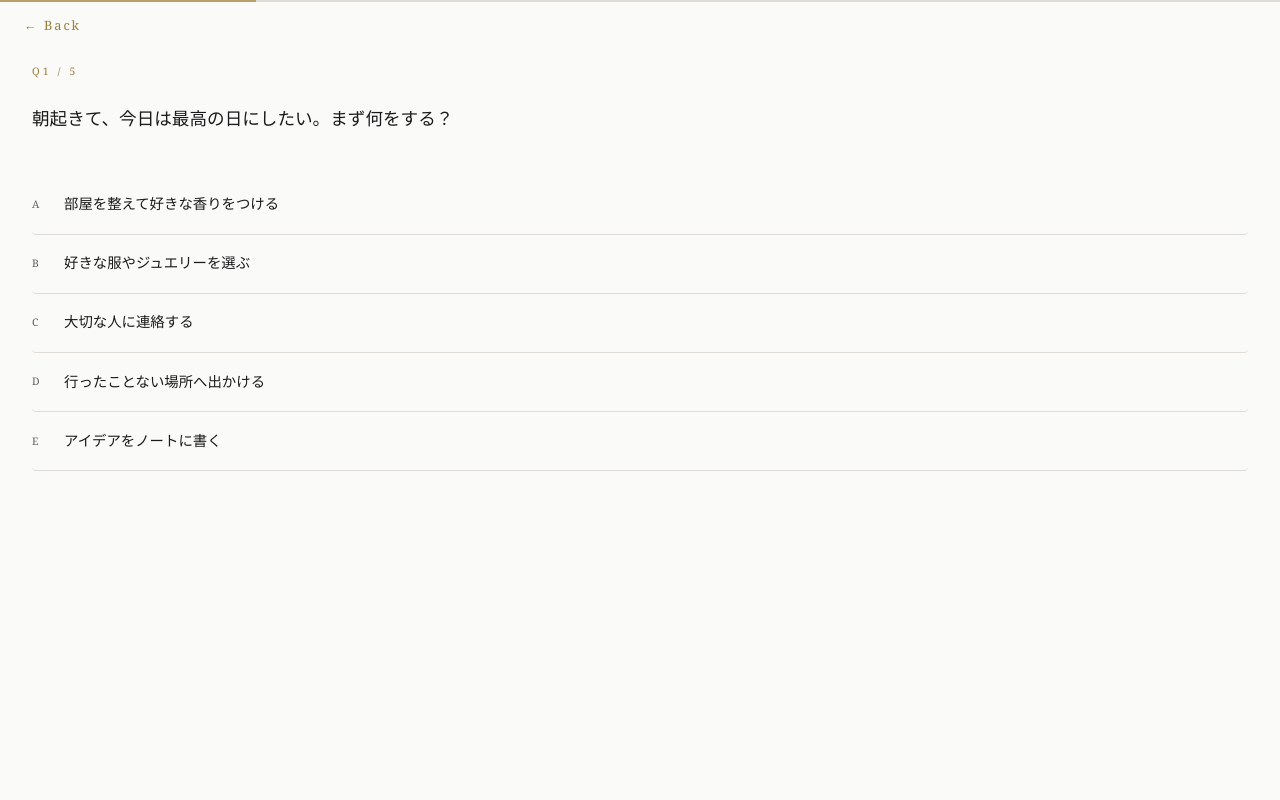
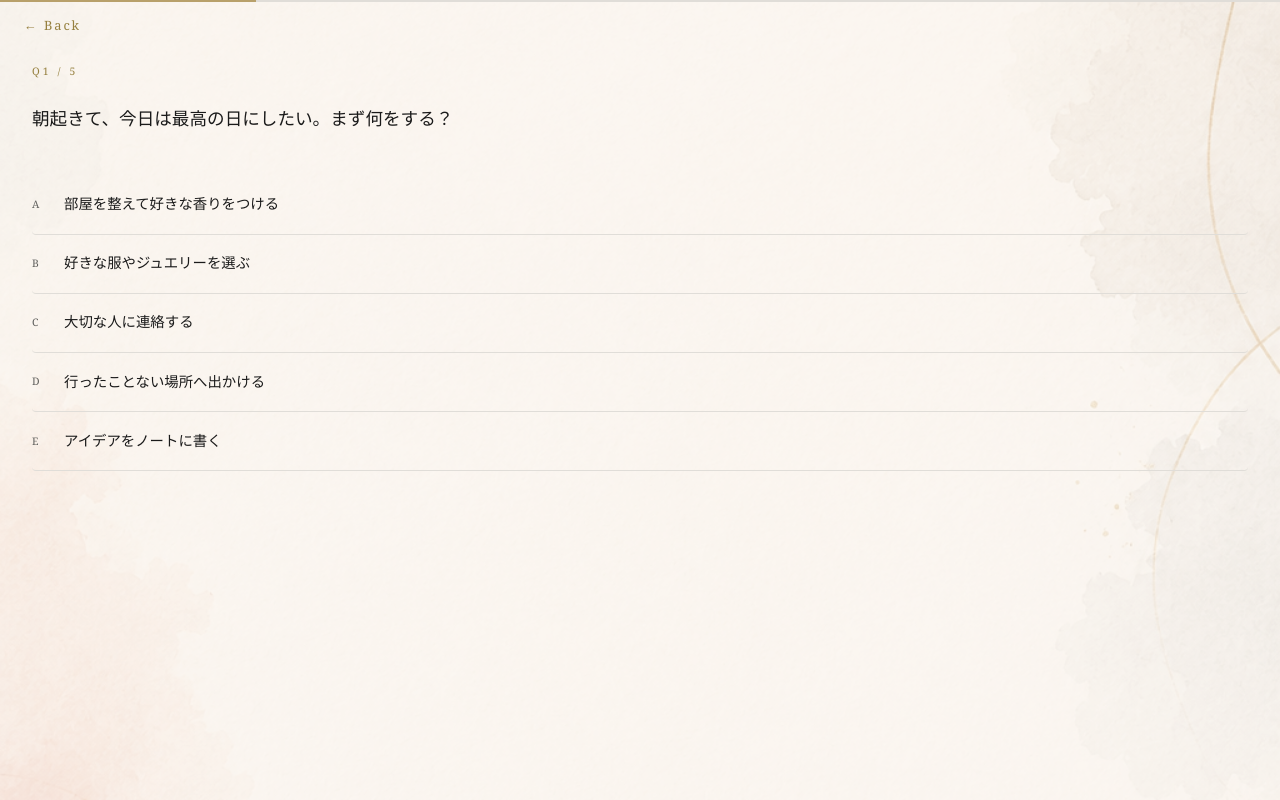
Before and after one commit to mindfulnessdiamond/future-me-mirror, a Next.js app: page /diagnosis in a window 1280 px wide. Built offline with nearby package versions, Linux system fonts and the light colour scheme.

Commit message:
Add watercolor Question.png background to diagnosis page

```diff
--- a/app/diagnosis/page.tsx
+++ b/app/diagnosis/page.tsx
@@ -27,13 +27,33 @@ export default async function DiagnosisPage({ searchParams }: Props) {
     <DiagnosisWrapper>
     <main style={{
       minHeight: "100svh",
-      background: "#FAFAF8",
+      background: "#FAF6F0",
       paddingTop: "calc(env(safe-area-inset-top) + 4rem)",
       paddingBottom: "2rem",
       paddingLeft: "2rem",
       paddingRight: "2rem",
       position: "relative",
     }}>
+      {/* Watercolor background layer (fixed for iOS) */}
+      <div style={{
+        position: "fixed",
+        inset: 0,
+        backgroundImage: "url(/Question.png)",
+        backgroundSize: "cover",
+        backgroundPosition: "center",
+        backgroundRepeat: "no-repeat",
+        zIndex: 0,
+        pointerEvents: "none",
+      }} />
+      {/* Soft veil so text stays readable */}
+      <div style={{
+        position: "fixed",
+        inset: 0,
+        background: "rgba(250,246,240,0.45)",
+        zIndex: 0,
+        pointerEvents: "none",
+      }} />
+
       <div style={{ position: "fixed", top: 0, left: 0, right: 0, height: "2px", background: "#E0DDD8", zIndex: 50 }}>
         <div style={{ height: "100%", width: `${progress}%`, background: "#B8A06A" }} />
       </div>
@@ -50,6 +70,7 @@ export default async function DiagnosisPage({ searchParams }: Props) {
         zIndex: 100,
       }}>← Back</a>
 
+      <div style={{ position: "relative", zIndex: 1 }}>
       <p style={{
         fontFamily: "Georgia, serif",
         fontSize: "0.65rem",
@@ -72,6 +93,7 @@ export default async function DiagnosisPage({ searchParams }: Props) {
       </h2>
 
       <OptionsList options={question.options} answers={answers} />
+      </div>
     </main>
     </DiagnosisWrapper>
   );
```
Also changed, not shown: public/Question.png (added).
